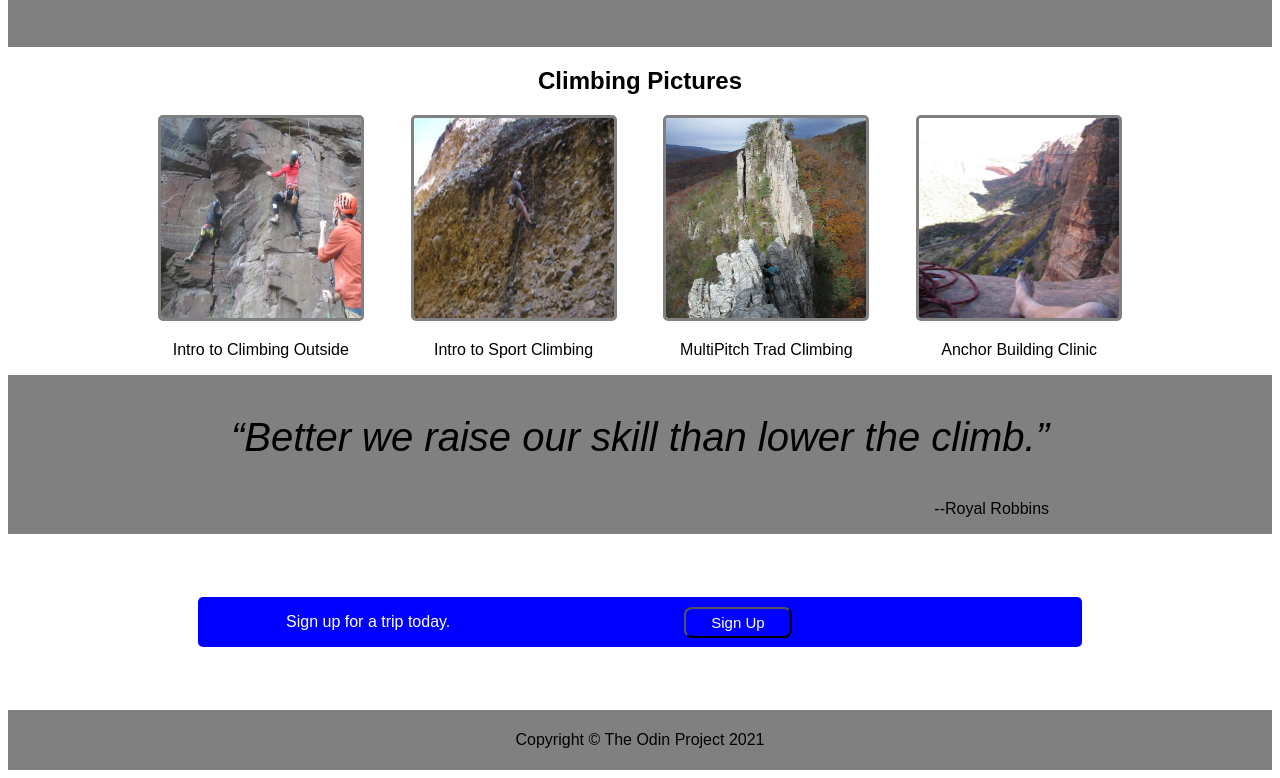
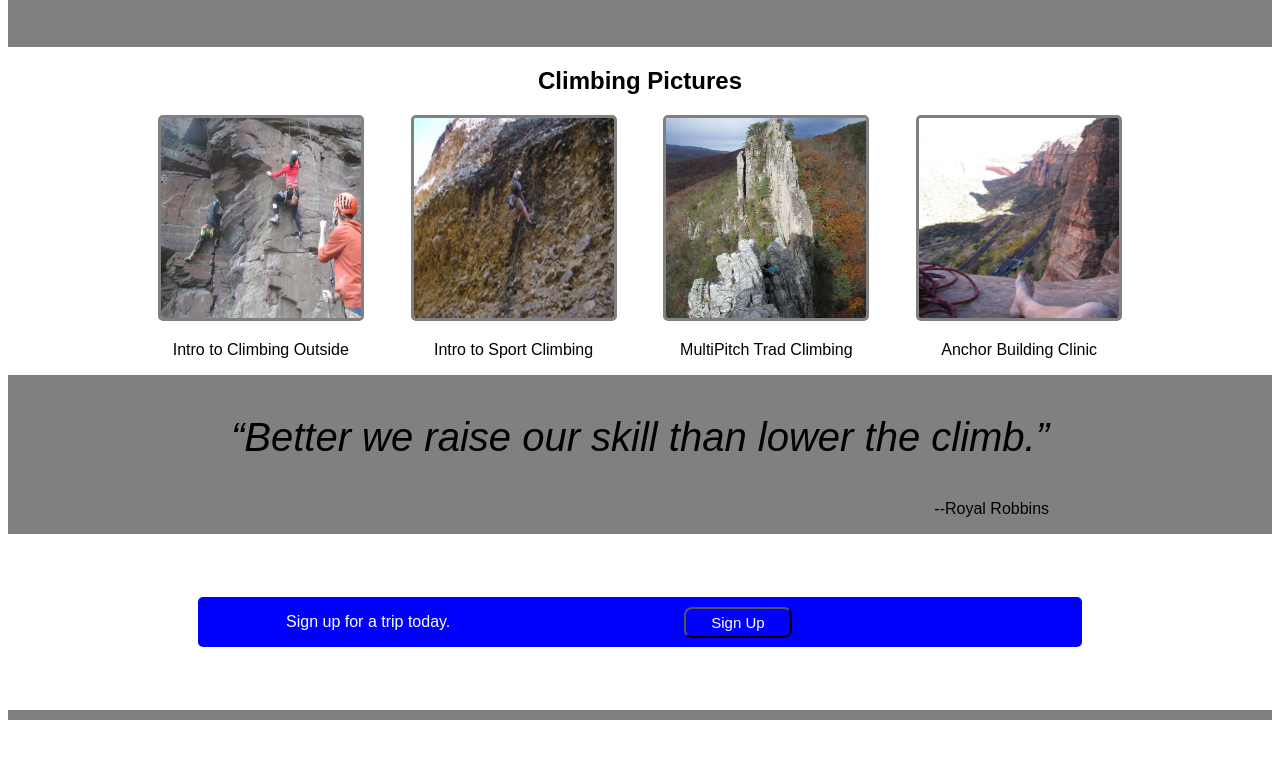
Before and after one commit to CraigMarc/landing-page, a plain HTML site: page index.html in a window 1280 px wide. Shown: the part 325-1103 px from the top of the page. After the commit the page ends 1053 px from the top, so only its background shows below. Drawn offline with Linux system fonts and the light colour scheme.

Commit message:
Update index.html

```diff
--- a/index.html
+++ b/index.html
@@ -75,7 +75,7 @@
 
    </div>
 <footer>
-    <p>Copyright © The Odin Project 2021</p>
+
 </footer>
 
 
```
